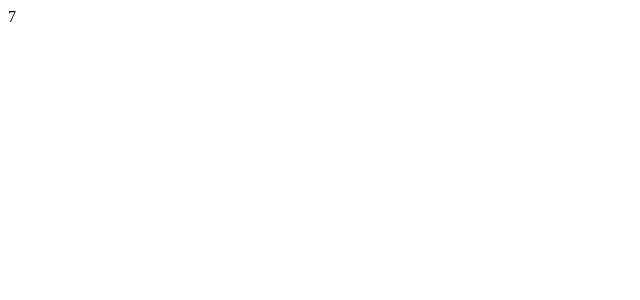
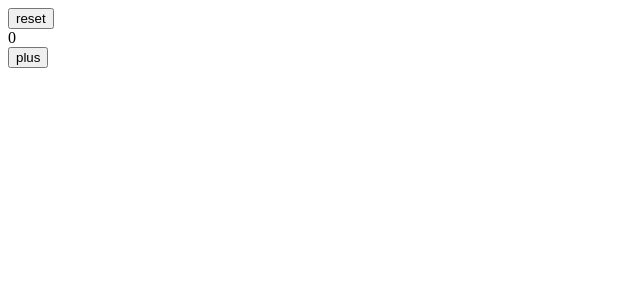
Before and after one commit to moha230/fullStackOpen, a React (Vite) app in the folder notes/testFolder/: page / in a window 1280 px wide. Shown: the top 300 px of the page, without its empty margins (0-640 px from the left). Built offline with nearby package versions, Linux system fonts and the light colour scheme.

Commit message:
Done;Event handling

```diff
--- a/notes/testFolder/src/App.jsx
+++ b/notes/testFolder/src/App.jsx
@@ -1,18 +1,30 @@
 //importing the userState function from the react library
-import {useState} from 'react';
+import { useState } from "react";
 
 // main component ( entry point of the app)
 const App = () => {
-  const [counter, setCounter] = useState(0)
+  const [counter, setCounter] = useState(0);
 
+  //lets register an event handler function to add the counter
+  const handlClick = () => {
+    setCounter(counter + 1 )
+  };
 
+  //lets register an event handler function to reset the counter
 
-  setTimeout(()=> setCounter(counter + 1),1000)
-  console.log('rendering...', counter)
+  const resetClick = () => {
+    setCounter(0)
+  }
 
   return (
     <div>
-      {counter}
+      <div>
+        <button onClick={resetClick}>reset</button>
+      </div>
+      <div>{counter}</div>
+      <div>
+        <button onClick={handlClick}>plus</button>
+      </div>
     </div>
   );
 };
```
Also changed, not shown: 1 other file (tests, documents, lock files or other folders).
